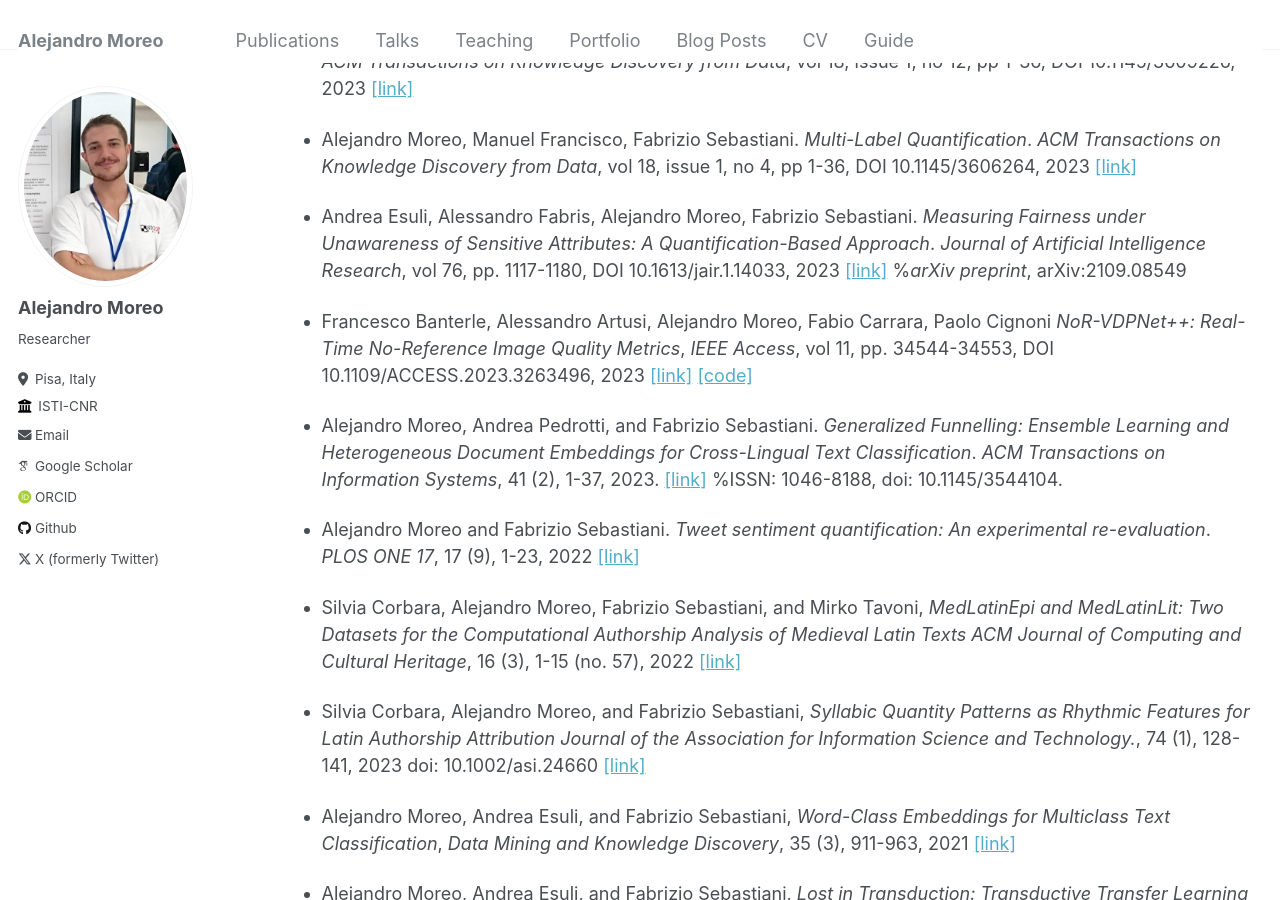
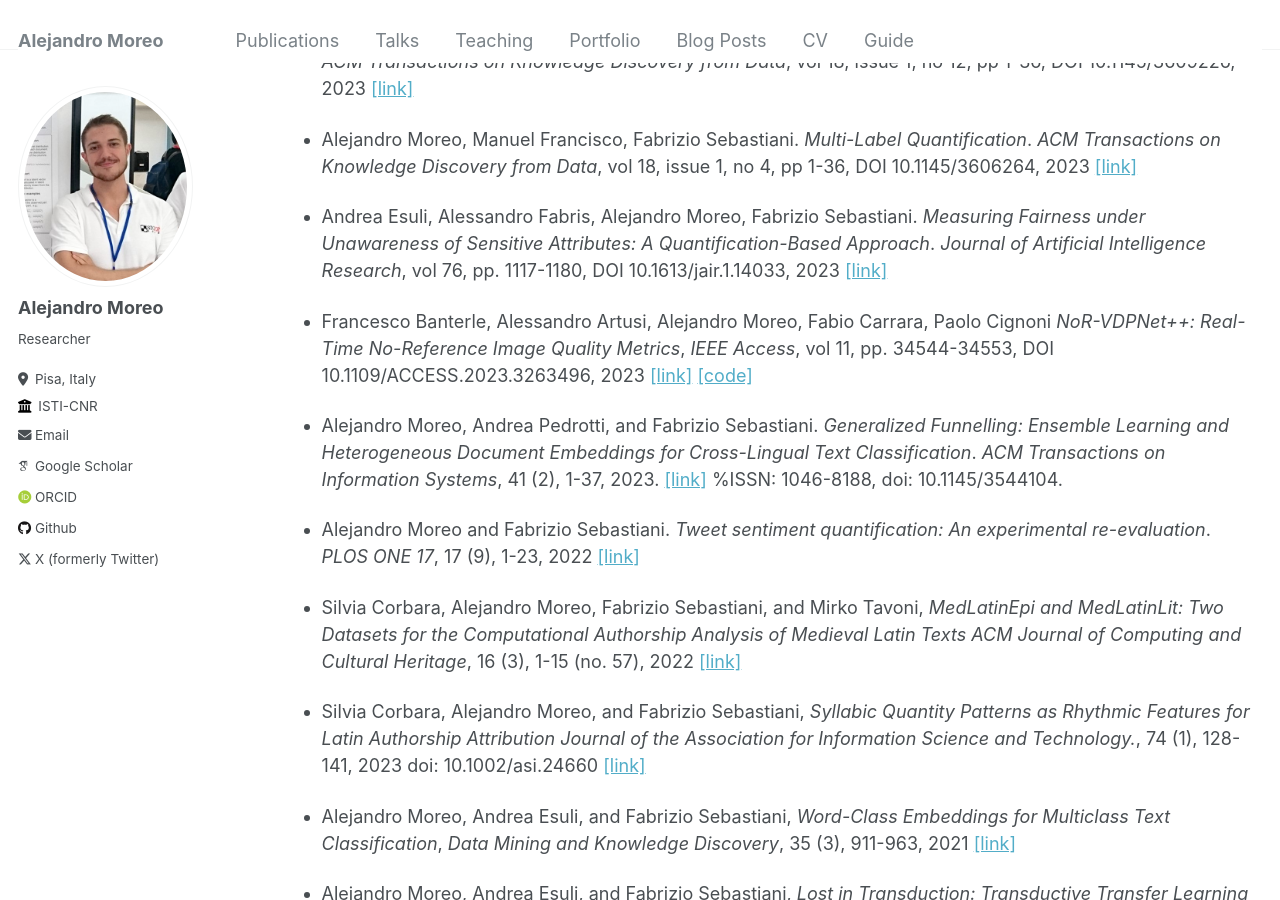
Before and after one commit to AlexMoreo/AlexMoreo.github.io, a Jekyll site: the page built from _pages/publications.md, in a window 1280 px wide and 900 px high, scrolled down 483 px. Built offline with Jekyll 4.4.1, drawn with Linux system fonts in a browser that asks for light colours; some web fonts are replaced.

Commit message:
Update publications.md

```diff
--- a/_pages/publications.md
+++ b/_pages/publications.md
@@ -37,11 +37,12 @@ _Multi-Label Quantification_. *ACM Transactions on Knowledge Discovery from Data
 [[link]](https://dl.acm.org/doi/10.1145/3606264)
 
 * Andrea Esuli, Alessandro Fabris, Alejandro Moreo, Fabrizio Sebastiani.
-_Measuring Fairness under Unawareness of Sensitive Attributes: A Quantification-Based Approach_. *Journal of Artificial Intelligence Research*, vol 76, pp. 1117-1180,
+_Measuring Fairness under Unawareness of Sensitive Attributes: A Quantification-Based Approach_.
+*Journal of Artificial Intelligence Research*, vol 76, pp. 1117-1180,
 DOI 10.1613/jair.1.14033,
 2023
 [[link]](https://jair.org/index.php/jair/article/view/14033)
-%*arXiv preprint*, arXiv:2109.08549
+
 
 * Francesco Banterle, Alessandro Artusi, Alejandro Moreo, Fabio Carrara, Paolo Cignoni
 _NoR-VDPNet++: Real-Time No-Reference Image Quality Metrics_,
```
